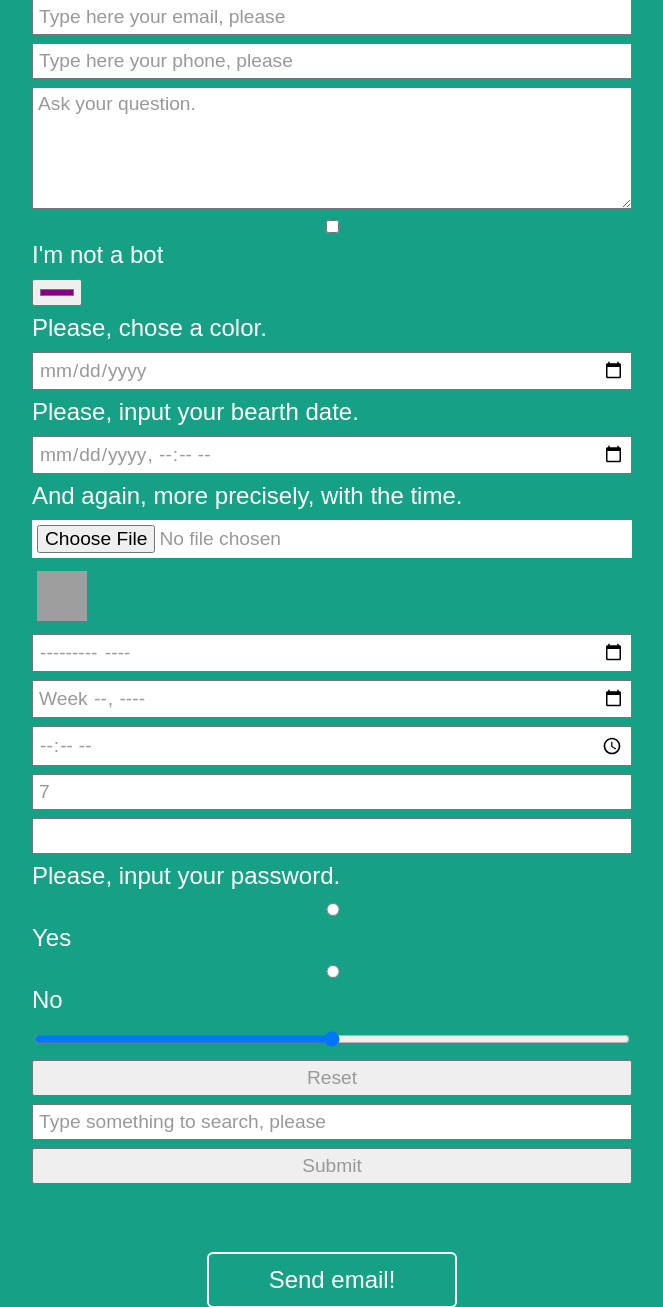
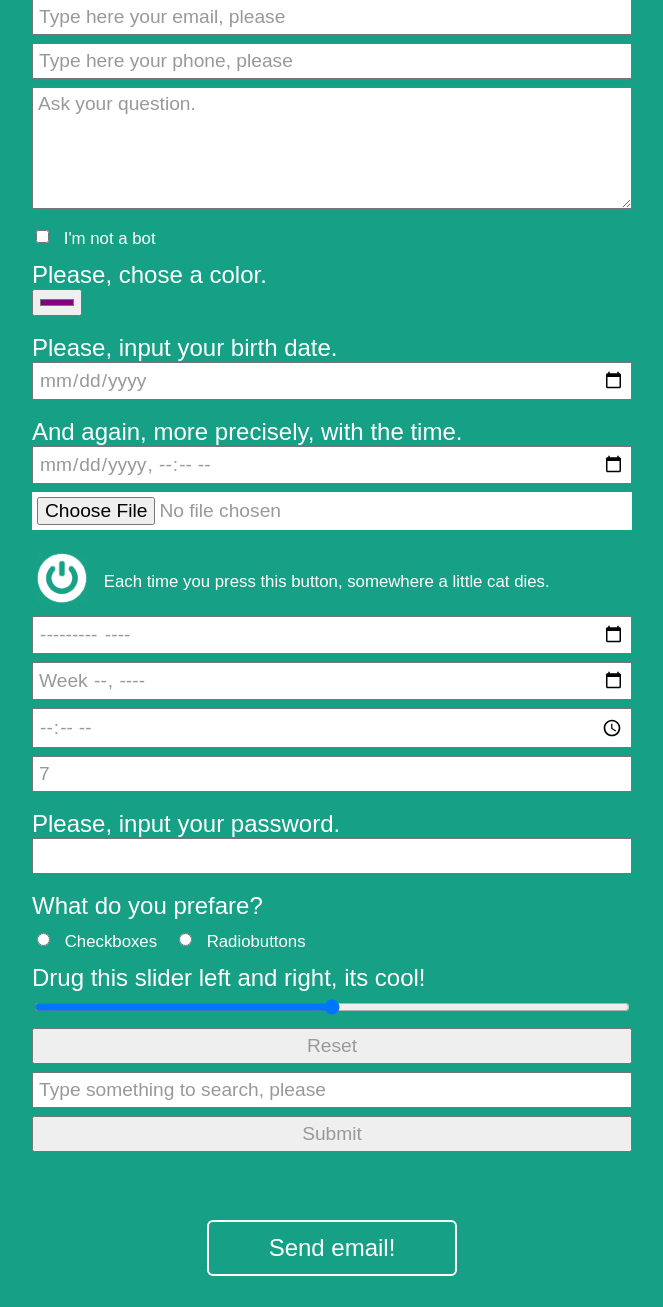
Before and after one commit to pemakhov/intro-to-fullstack, a PHP site: page /landing/index.html in a window 1280 px wide. Shown: the part 1232-2539 px from the top of the page, without its empty margins (308-971 px from the left). After the commit the page ends 2508 px from the top, so only its background shows below. Run offline with PHP 8.4, Linux system fonts and the light colour scheme; grey boxes are pictures that could not be loaded.

Commit message:
Polished a little the landing page.

```diff
--- a/ps1-html_css/landing/css/theme.css
+++ b/ps1-html_css/landing/css/theme.css
@@ -197,10 +197,17 @@ textarea {
 }
 
 form div {
-  margin: 0 0 10px;
+  margin: 10px 0 0;
   padding: 0;
   color: white;
   font-size: 1.5em;
+  display: flex;
+  align-items: center;
+}
+
+.description {
+  font-size: 0.7em;
+  margin: 0 1em 0 0.7em;
 }
 
 footer button {
--- a/ps1-html_css/landing/index.html
+++ b/ps1-html_css/landing/index.html
@@ -6,8 +6,8 @@
   <title>N++ Solutions</title>
 </head>
 <header>
-  <div class='logo'><a href="">N<span>++</span></a></div>
-  <div class='main-menu'>
+  <div class="logo"><a href="">N<span>++</span></a></div>
+  <div class="main-menu">
     <ul>
       <li><a href="#products-section">PRODUCTS</a></li>
       <li><a href="#content-section">ABOUT US</a></li>
@@ -16,70 +16,82 @@
   </div>
 </header>
 <body>
-  <div id="products-section" class='banner'>
+  <div id="products-section" class="banner">
     <img src="img/iphone.png" alt="Fancy phone">
-    <div class='banner__article'>
+    <div class="banner__article">
       <h1>Our awesome app is ready to use!</h1>
       <p>Consectetur temporibus quo et quam excepturi Ex consequuntur quisquam culpa omnis harum Et facere incidunt asperiores aliquid quidem voluptatem Minus eligendi dolore animi qui minus. Voluptatem maxime officiis voluptatem hic maxime.</p>
       <button type="button">Buy now!</button>
     </div>
   </div>
-  <div id="content-section" class='content'>
-    <div class='content__article'>
+  <div id="content-section" class="content">
+    <div class="content__article">
       <div class="content__article__icon">
         <img src="img/code.svg" alt="Code icon" height="42" width="42">
       </div>
       <h2>Web development</h2>
       <p>
-        Elit aspernatur officia obcaecati necessitatibus inventore, ipsum. Tempora quasi sit exercitationem aliquam atque suscipit. Placeat illum voluptatum optio reiciendis quas Corporis quasi rerum provident recusandae quas!
-      </p>
+        Elit aspernatur officia obcaecati necessitatibus inventore, ipsum. Tempora quasi sit exercitationem aliquam atque suscipit. Placeat illum voluptatum optio reiciendis quas Corporis quasi rerum provident recusandae quas!</p>
     </div>
-    <div class='content__article'>
+    <div class="content__article">
       <div class="content__article__icon">
         <img src="img/android.svg" alt="Android icon" height="42" width="42">
       </div>
       <h2>Mobile development</h2>
       <p>
-        Elit aspernatur officia obcaecati necessitatibus inventore, ipsum. Tempora quasi sit exercitationem aliquam atque suscipit. Placeat illum voluptatum optio reiciendis quas Corporis quasi rerum provident recusandae quas!      </p>
+        Elit aspernatur officia obcaecati necessitatibus inventore, ipsum. Tempora quasi sit exercitationem aliquam atque suscipit. Placeat illum voluptatum optio reiciendis quas Corporis quasi rerum provident recusandae quas!</p>
     </div>
-    <div class='content__article'>
+    <div class="content__article">
       <div class="content__article__icon">
         <img src="img/cloud.svg" alt="Cloud icon" height="42" width="42">
       </div>
       <h2>Highload</h2>
       <p>
-        Elit aspernatur officia obcaecati necessitatibus inventore, ipsum. Tempora quasi sit exercitationem aliquam atque suscipit. Placeat illum voluptatum optio reiciendis quas Corporis quasi rerum provident recusandae quas!      </p>
+        Elit aspernatur officia obcaecati necessitatibus inventore, ipsum. Tempora quasi sit exercitationem aliquam atque suscipit. Placeat illum voluptatum optio reiciendis quas Corporis quasi rerum provident recusandae quas!</p>
     </div>
   </div>
   </div>
   </body>
   <footer id="contuct-us-section">
     <h1>Contact us!</h1>
-    <form action="" method='get' id='form'>
-      <input type="text" name='name' onfocus="this.value=''" value='Type here your name, please'>
-      <input type="email" name='email' onfocus="this.value=''" value='Type here your email, please'>
-      <input type="tel" name='phone' onfocus="this.value=''" value='Type here your phone, please'>
+    <form action="" method="get" id="form">
+      <input type="text" name="name" onfocus="this.value=''" value="Type here your name, please">
+      <input type="email" name="email" onfocus="this.value=''" value="Type here your email, please">
+      <input type="tel" name="phone" onfocus="this.value=''" value="Type here your phone, please">
       <textarea name="question" onfocus="this.value=''" cols="30" rows="5">Ask your question.</textarea>
-      <input type="checkbox" name='notbot' value='Not a bot' class="checkbox"><div>I'm not a bot</div>
-      <input type="color" name='colorsample' value='#800080'><div>Please, chose a color.</div>
-      <input type="date" name='date'><div>Please, input your bearth date.</div>
-      <input type="datetime-local" name='date'><div>And again, more precisely, with the time.</div>
-      <input type="file" name='file' class="fileinput">
-      <input type="hidden" name='answer' value="42">
-      <input type="image" src='inputimg.png' value="Image as the submit button" width="60" height="60" class="submitimg">
-      <input type="month" name='month'>
-      <input type="week" name='week'>
-      <input type="time" name='time'>
-      <input type="number" name='number' min="0" max="10" value="7">
-      <input type="password" name='yourpass'><div>Please, input your password.</div>
-      <input type="radio" name='yesorno' value="yes"><div>Yes</div>
-      <input type="radio" name='yesorno' value="no"><div>No</div>
-      <input type="range" name='range' min="0" max="100">
+      <div>
+        <input type="checkbox" name="notbot" value="Not a bot" class="checkbox"><span class="description">I'm not a bot</span>
+      </div>
+      <div>Please, chose a color.</div>
+      <input type="color" name="colorsample" value="#800080">
+      <div>Please, input your birth date.</div>
+      <input type="date" name="date">
+      <div>And again, more precisely, with the time.</div>
+      <input type="datetime-local" name="date">
+      <input type="file" name="file" class="fileinput">
+      <input type="hidden" name="answer" value="42">
+      <div>
+        <input type="image" src="img/inputimg.png" value="Image as the submit button" width="60" height="60" class="submitimg">
+        <span class="description">Each time you press this button, somewhere a little cat dies.</span>
+      </div>
+      <input type="month" name="month">
+      <input type="week" name="week">
+      <input type="time" name="time">
+      <input type="number" name="number" min="0" max="10" value="7">
+      <div>Please, input your password.</div>
+      <input type="password" name="yourpass">
+      <div>What do you prefare?</div>
+      <div>
+        <input type="radio" name="yesorno" value="yes"><span class="description">Checkboxes</span>
+        <input type="radio" name="yesorno" value="no"><span class="description">Radiobuttons</span>
+      </div>
+      <div>Drug this slider left and right, its cool!</div>
+      <input type="range" name="range" min="0" max="100">
       <input type="reset">
       <input type="search" q="googlesearch" value="Type something to search, please" onfocus="this.value=''">
-    <input type='submit'>
+    <input type="submit">
     </form>
-    <button type='submit' form='form' value='Submit'>Send email!</button>
+    <button type="submit" form="form" value="Submit">Send email!</button>
   </div>
 </footer>
 </html>
```
